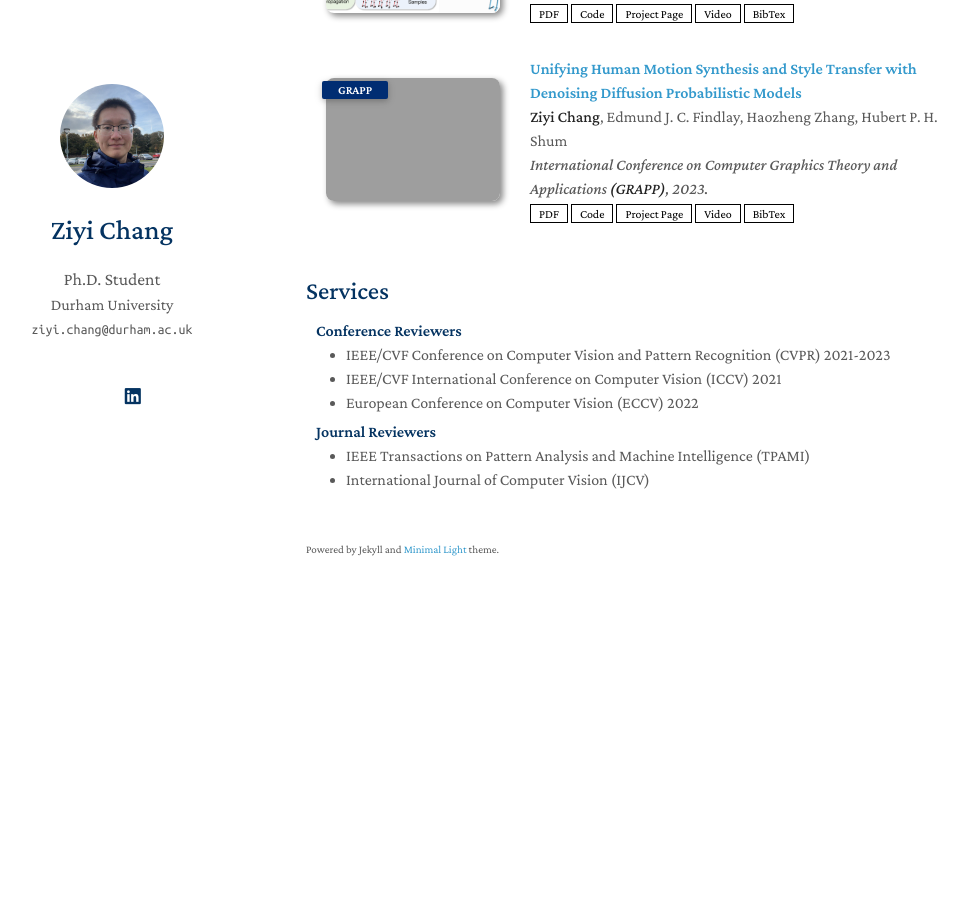
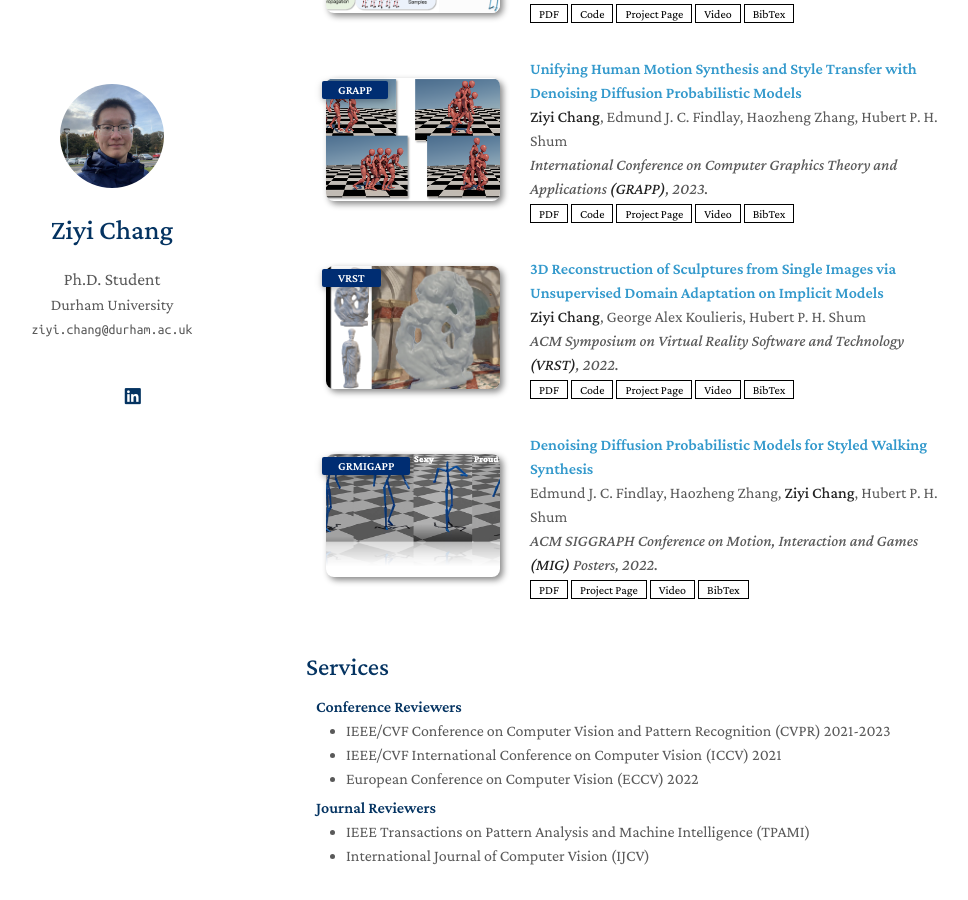
Before and after one commit to CH4N9ZY/ch4n9zy.github.io, a Jekyll site: the page built from index.md, in a window 1280 px wide and 900 px high, scrolled down 1018 px. Shown: the whole window, without its empty margins (164-1132 px from the left). Built offline with Jekyll 4.4.1, drawn with Linux system fonts in a browser that asks for light colours; a style sheet for code colours, icons or effects is not loaded; our own code applies the rules of GitHub Pages for plain Markdown files; before the commit the page ends 1648 px from its top, so only the background shows below that; grey boxes are pictures that could not be loaded.

Commit message:
20250609

```diff
--- a/_data/publications.yml
+++ b/_data/publications.yml
@@ -47,3 +47,27 @@ main:
     bibtex: ./assets/bib/chang2023unifying.txt
     image: ./assets/img/chang2023unifying.png
     # notes: Oral Presentation
+
+  - title: 3D Reconstruction of Sculptures from Single Images via Unsupervised Domain Adaptation on Implicit Models
+    authors: <strong>Ziyi Chang</strong>, George Alex Koulieris, Hubert P. H. Shum
+    conference_short: VRST
+    conference: ACM Symposium on Virtual Reality Software and Technology <strong>(VRST)</strong>, 2022.
+    pdf: https://arxiv.org/pdf/2210.04265
+    page: http://hubertshum.com/pbl_vrst2022sculpture.htm
+    video: https://www.youtube.com/watch?v=-yNiXyKWY8g
+    code: https://github.com/mrzzy2021/SculptureRecon
+    bibtex: ./assets/bib/chang2022reconstruction.txt
+    image: ./assets/img/chang2022reconstruction.png
+    # notes: Early Accept
+
+  - title: "Denoising Diffusion Probabilistic Models for Styled Walking Synthesis"
+    authors: Edmund J. C. Findlay, Haozheng Zhang, <strong>Ziyi Chang</strong>, Hubert P. H. Shum
+    conference_short: GRMIGAPP
+    conference: ACM SIGGRAPH Conference on Motion, Interaction and Games <strong>(MIG)</strong> Posters, 2022.
+    pdf: https://arxiv.org/pdf/2209.14828
+    page: http://hubertshum.com/pbl_mig2022style.htm
+    video: https://www.youtube.com/watch?v=2v1sIpD8pLY
+    # code: https://github.com/mrzzy2021/StyledMotionSynthesis
+    bibtex: ./assets/bib/edmund2022denoising.txt
+    image: ./assets/img/edmund2022denoising.png
+    # notes: Oral Presentation
--- /dev/null
+++ b/assets/bib/chang2022reconstruction.txt
@@ -0,0 +1,15 @@
+@inproceedings{chang2022reconstruction,
+ author={Chang, Ziyi and Koulieris, George Alex and Shum, Hubert P. H.},
+ booktitle={Proceedings of the 2022 ACM Symposium on Virtual Reality Software and Technology},
+ series={VRST '22},
+ title={3D Reconstruction of Sculptures from Single Images via Unsupervised Domain Adaptation on Implicit Models},
+ year={2022},
+ month={11},
+ pages={1--10},
+ numpages={10},
+ doi={10.1145/3562939.3565632},
+ isbn={9.78E+12},
+ publisher={ACM},
+ Address={New York, NY, USA},
+ location={Tsukuba, Japan},
+}
--- /dev/null
+++ b/assets/bib/edmund2022denoising.txt
@@ -0,0 +1,10 @@
+@inproceedings{edmund2022denoising,
+ author={Findlay, Edmund J. C. and Zhang, Haozheng and Chang, Ziyi and Shum, Hubert P. H.},
+ booktitle={Proceedings of the 2022 ACM SIGGRAPH Conference on Motion, Interaction and Games},
+ series={MIG '22},
+ title={Denoising Diffusion Probabilistic Models for Styled Walking Synthesis},
+ year={2022},
+ publisher={ACM},
+ Address={New York, NY, USA},
+ location={Guanajuato, Mexico},
+}
```
Also changed, not shown: assets/img/chang2022reconstruction.png (renamed from assets/img/vrst.png), assets/img/chang2023unifying.png (renamed from assets/img/grapp.png), assets/img/edmund2022denoising.png (renamed from assets/img/mig.png).
